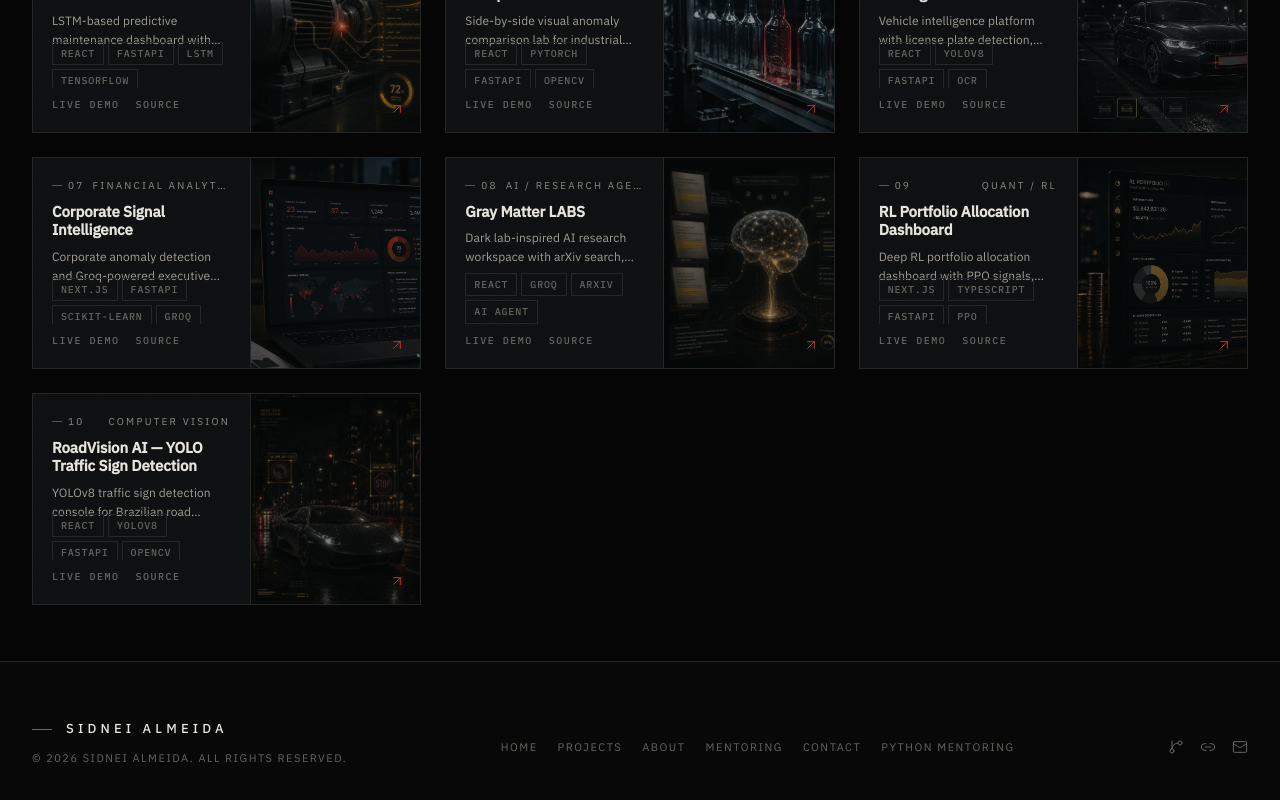
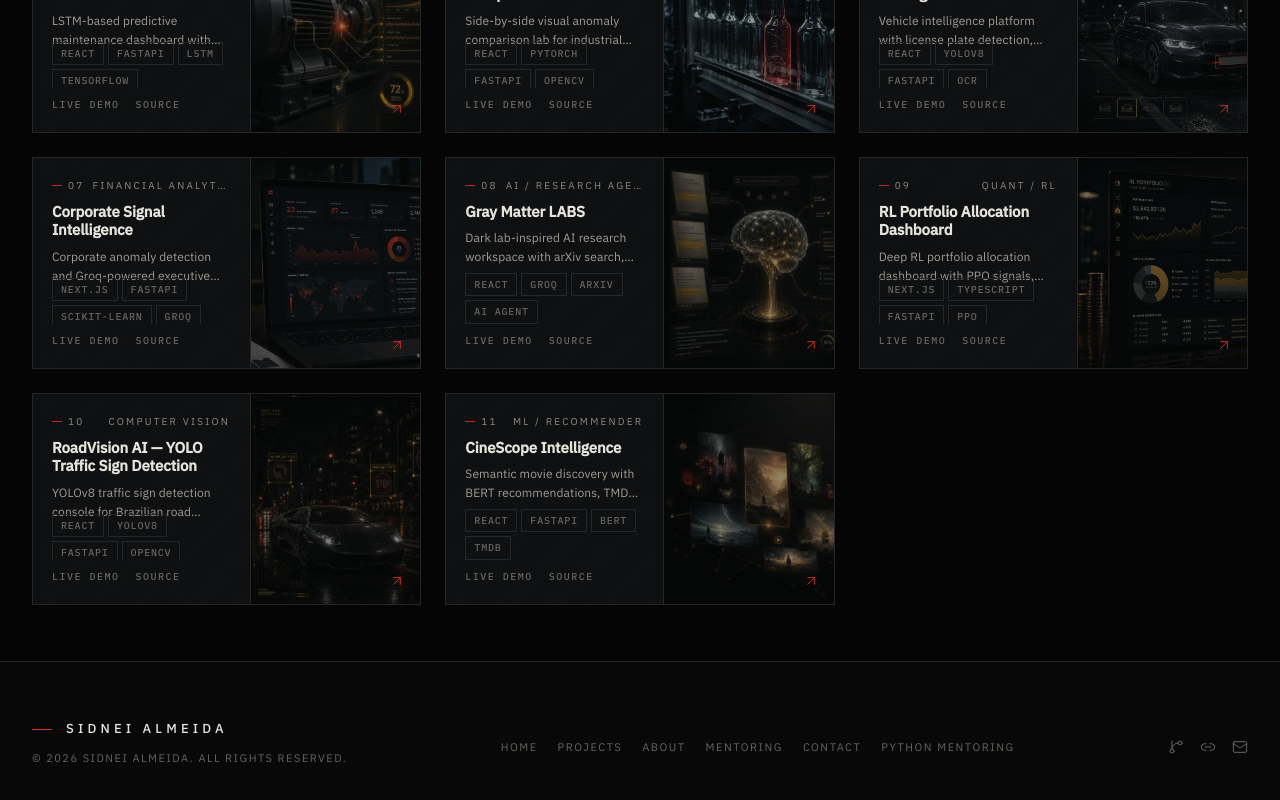
Before and after one commit to sidnei-almeida/sidnei-almeida.github.io, a React (Vite) app: page /projects in a window 1280 px wide. Shown: the part 1334-2134 px from the top of the page. Built offline with nearby package versions, Linux system fonts and the light colour scheme.

Commit message:
Update projects.ts

```diff
--- a/src/data/projects.ts
+++ b/src/data/projects.ts
@@ -203,6 +203,22 @@ export const projects: Project[] = [
     liveDemo: 'https://roadvision-yolo-detection-console.vercel.app/',
     github: 'https://github.com/sidnei-almeida/road_sign_detection_yolo',
   },
+  {
+    id: 'cinescope',
+    number: '11',
+    title: 'CineScope Intelligence',
+    shortDescription:
+      'Semantic movie discovery with BERT recommendations, TMDb enrichment, trailers and match scoring.',
+    fullDescription:
+      'CineScope Intelligence transforms a movie recommender into a cinematic discovery product. Users can search by title, theme, mood, actor, or story context, while the app combines semantic recommendations from a BERT-based model with TMDb metadata enrichment. The interface highlights a featured movie, displays cast photos, trailers, posters, recommendation sources, match scores, and a filterable recommendation grid. The project demonstrates practical AI product design, API orchestration, recommendation ranking, data enrichment, and modern front-end presentation.',
+    category: 'ML / Recommender',
+    filterCategories: ['recommender', 'dashboards'],
+    tags: ['React', 'FastAPI', 'BERT', 'TMDb'],
+    featured: false,
+    image: '/assets/projects/mocie-recommender.webp',
+    liveDemo: 'https://cinescope-semantic-discovery.vercel.app/',
+    github: 'https://github.com/sidnei-almeida/tmdb-semantic-recommender',
+  },
 ];
 
 /** Optimized WebP paths for project cards (lazy-loaded; not preloaded on home). */
```
